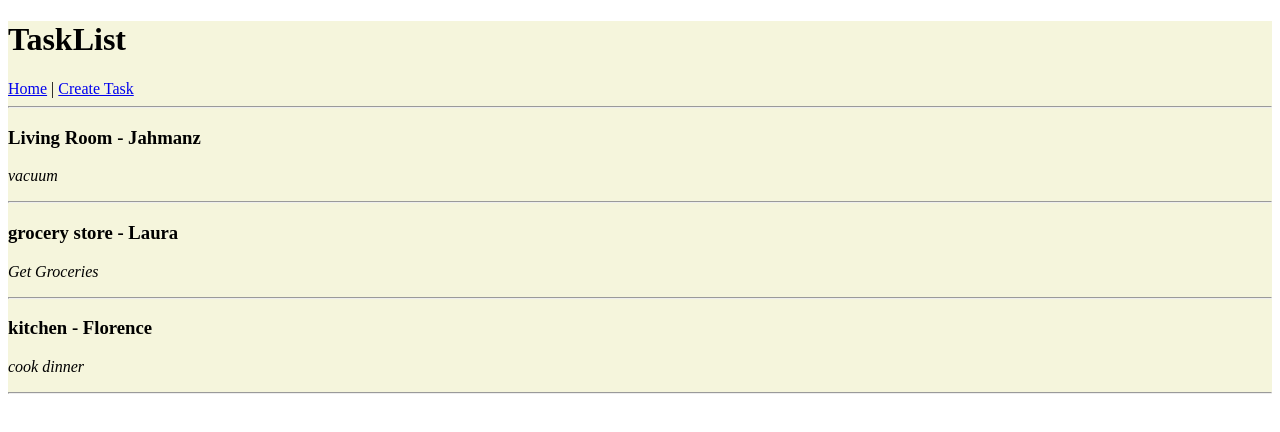
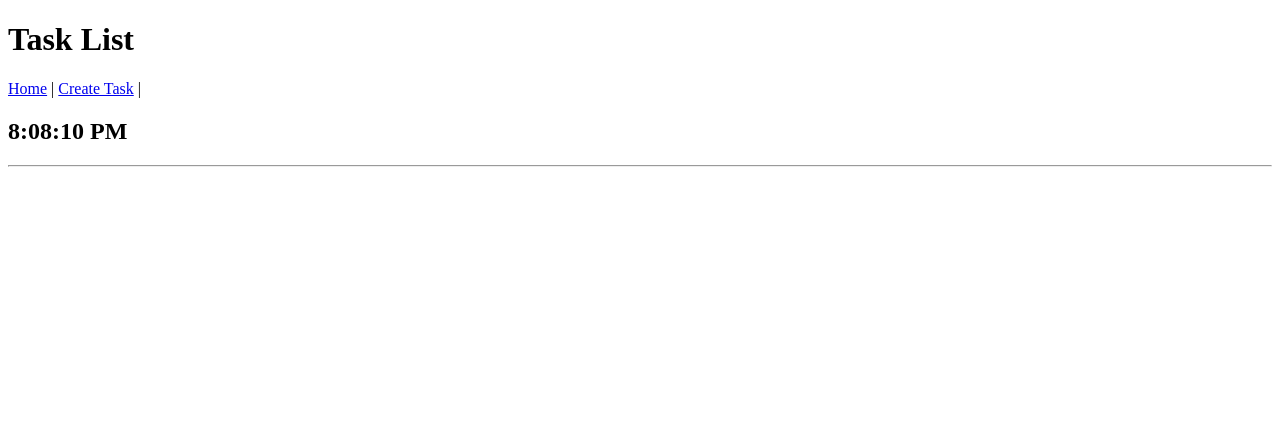
Before and after one commit to Jahmanz/chores, a React app: page /#/ in a window 1280 px wide. Shown: the top 432 px of the page. Built offline with nearby package versions, Linux system fonts and the light colour scheme.

Commit message:
adds new logic to project

```diff
--- a/package.json
+++ b/package.json
@@ -15,6 +15,7 @@
     "file-loader": "^1.1.6",
     "prop-types": "^15.5.10",
     "react": "^15.5.4",
+    "react-clock": "^2.2.1",
     "react-dom": "^15.5.4",
     "react-grid-gallery": "^0.4.8",
     "react-router-dom": "^4.0.0",
--- a/src/components/App.jsx
+++ b/src/components/App.jsx
@@ -4,16 +4,34 @@ import TaskList from './TaskList';
 import NewTaskControl from './NewTaskControl';
 import { Switch, Route } from 'react-router-dom';
 
-function App(){
+class App extends React.Component {
+
+  constructor(props) {
+    super(props);
+    this.state = {
+      masterTaskList: []
+    };
+    this.handleAddingNewTaskToList = this.handleAddingNewTaskToList.bind(this);
+  }
+
+  handleAddingNewTaskToList(newTask){
+    var newMasterTaskList = this.state.masterTaskList.slice();
+    newMasterTaskList.push(newTask);
+    this.setState({masterTaskList: newMasterTaskList});
+  }
+
+  render(){
     return (
       <div>
         <Header/>
         <Switch>
-        <Route exact path='/' component={TaskList} />
-        <Route path='/newtask' component={NewTaskControl} />
+          <Route exact path='/' render={()=><TaskList taskList={this.state.masterTaskList} />} />
+          <Route path='/newtask' render={()=><NewTaskControl onNewTaskCreation={this.handleAddingNewTaskToList} />} />
         </Switch>
       </div>
     );
   }
 
+}
+
 export default App;
--- a/src/components/ConfirmationQuestions.jsx
+++ b/src/components/ConfirmationQuestions.jsx
@@ -1,12 +1,17 @@
 import React from 'react';
+import PropTypes from 'prop-types';
 
-function ConfirmationQuestions(){
+function ConfirmationQuestions(props){
   return (
     <div>
-      <p>Are you sure you'd like to add a task?</p>
-      <button>Yes</button>
+      <p>Sure you want to add a job?</p>
+      <button onClick={props.onConfirmation}>Yes</button>
     </div>
   );
 }
 
+ConfirmationQuestions.propTypes = {
+  onConfirmation: PropTypes.func
+};
+
 export default ConfirmationQuestions;
--- a/src/components/Header.jsx
+++ b/src/components/Header.jsx
@@ -4,8 +4,10 @@ import { Link } from 'react-router-dom';
 function Header(){
   return (
     <div>
-      <h1>TaskList</h1>
-      <Link to="/">Home</Link> | <Link to="/newtask">Create Task</Link>
+      <h1>Task List</h1>
+      <Link to="/">Home</Link> | <Link to="/newtask">Create Task</Link> |
+      <h2>{new Date().toLocaleTimeString(setInterval(1000))}</h2>
+
     </div>
   );
 }
--- a/src/components/NewTaskControl.jsx
+++ b/src/components/NewTaskControl.jsx
@@ -1,6 +1,7 @@
 import React from 'react';
 import ConfirmationQuestions from './ConfirmationQuestions';
 import NewTaskForm from './NewTaskForm';
+import PropTypes from 'prop-types';
 
 class NewTaskControl extends React.Component {
 
@@ -9,20 +10,20 @@ class NewTaskControl extends React.Component {
     this.state = {
       formVisibleOnPage: false
     };
-    // this.handleClick = this.handleClick.bind(this);
+    this.handleConfirmation = this.handleConfirmation.bind(this);
   }
 
-  // handleClick(){
-  //   this.setState({formVisibleOnPage: true});
-  //   console.log('formVisibleOnPage is currently set to:' + this.state.formVisibleOnPage);
-  // }
+  handleConfirmation(){
+    this.setState({formVisibleOnPage: true});
+  }
+
 
   render(){
     let currentlyVisibleContent = null;
     if (this.state.formVisibleOnPage){
-      currentlyVisibleContent = <NewTaskForm />;
+      currentlyVisibleContent = <NewTaskForm onNewTaskCreation={this.props.onNewTaskCreation}/>;
     } else {
-      currentlyVisibleContent = <ConfirmationQuestions />;
+      currentlyVisibleContent = <ConfirmationQuestions onConfirmation={this.handleConfirmation}/>;
     }
     return (
       <div>
@@ -32,4 +33,8 @@ class NewTaskControl extends React.Component {
   }
 }
 
+NewTaskControl.propTypes = {
+  onNewTaskCreation: PropTypes.func
+};
+
 export default NewTaskControl;
--- a/src/components/NewTaskForm.jsx
+++ b/src/components/NewTaskForm.jsx
@@ -1,24 +1,45 @@
 import React from 'react';
+import PropTypes from 'prop-types';
 
-function NewTaskForm(){
+function NewTaskForm(props) {
+  let _names = null;
+  let _location = null;
+  let _job = null;
+
+  function handleNewTaskFormSubmission(event) {
+    event.preventDefault();
+    props.onNewTaskCreation({names: _names.value, location: _location.value, job: _job.value});
+    _names.value = '';
+    _location.value = '';
+    _job.value = '';
+
+  }
+
   return (
     <div>
-      <form>
+      <form onSubmit={handleNewTaskFormSubmission}>
         <input
           type='text'
           id='names'
-          placeholder='Pair Names'/>
+          placeholder='Assign someone for task'
+          ref={(input) => {_names = input;}}/>
         <input
           type='text'
           id='location'
-          placeholder='Location'/>
+          placeholder='Location'
+          ref={(input) => {_location = input;}}/>
         <textarea
           id='job'
-          placeholder='Describe your job.'/>
-        <button type='submit'>Help!</button>
+          placeholder='Describe your job.'
+          ref={(textarea) => {_job = textarea;}}/>
+        <button type='submit'>Add Task!</button>
       </form>
     </div>
   );
 }
 
+NewTaskForm.propTypes = {
+  onNewTaskCreation: PropTypes.func
+};
+
 export default NewTaskForm;
--- a/src/components/TaskList.jsx
+++ b/src/components/TaskList.jsx
@@ -1,30 +1,12 @@
 import React from 'react';
 import Task from './Task';
-export default TaskList;
+import PropTypes from 'prop-types';
 
-var masterTaskList = [
-  {
-    names: 'Jahmanz',
-    location: 'Living Room',
-    job: 'vacuum'
-  },
-  {
-    names: 'Laura',
-    location: 'grocery store',
-    job: 'Get Groceries'
-  },
-  {
-    names: 'Florence',
-    location: 'kitchen',
-    job: 'cook dinner'
-  }
-];
-
-function TaskList(){
+function TaskList(props){
   return (
     <div>
       <hr/>
-      {masterTaskList.map((task, index) =>
+      {props.taskList.map((task, index) =>
         <Task names={task.names}
           location={task.location}
           job={task.job}
@@ -33,3 +15,9 @@ function TaskList(){
     </div>
   );
 }
+
+TaskList.propTypes = {
+  taskList: PropTypes.array
+};
+
+export default TaskList;
--- a/webpack.config.js
+++ b/webpack.config.js
@@ -74,7 +74,7 @@ module.exports = {
     new HtmlWebpackPlugin({
       template:'template.ejs',
       appMountId: 'react-app-root',
-      title: 'AirBnB Clone ',
+      title: 'Chore Manager ',
       filename: resolve(__dirname, "build", "index.html"),
     }),
   ]
```
Also changed, not shown: 1 other file (tests, documents, lock files or other folders). Lines whose indentation alone changed are shown as unchanged.
